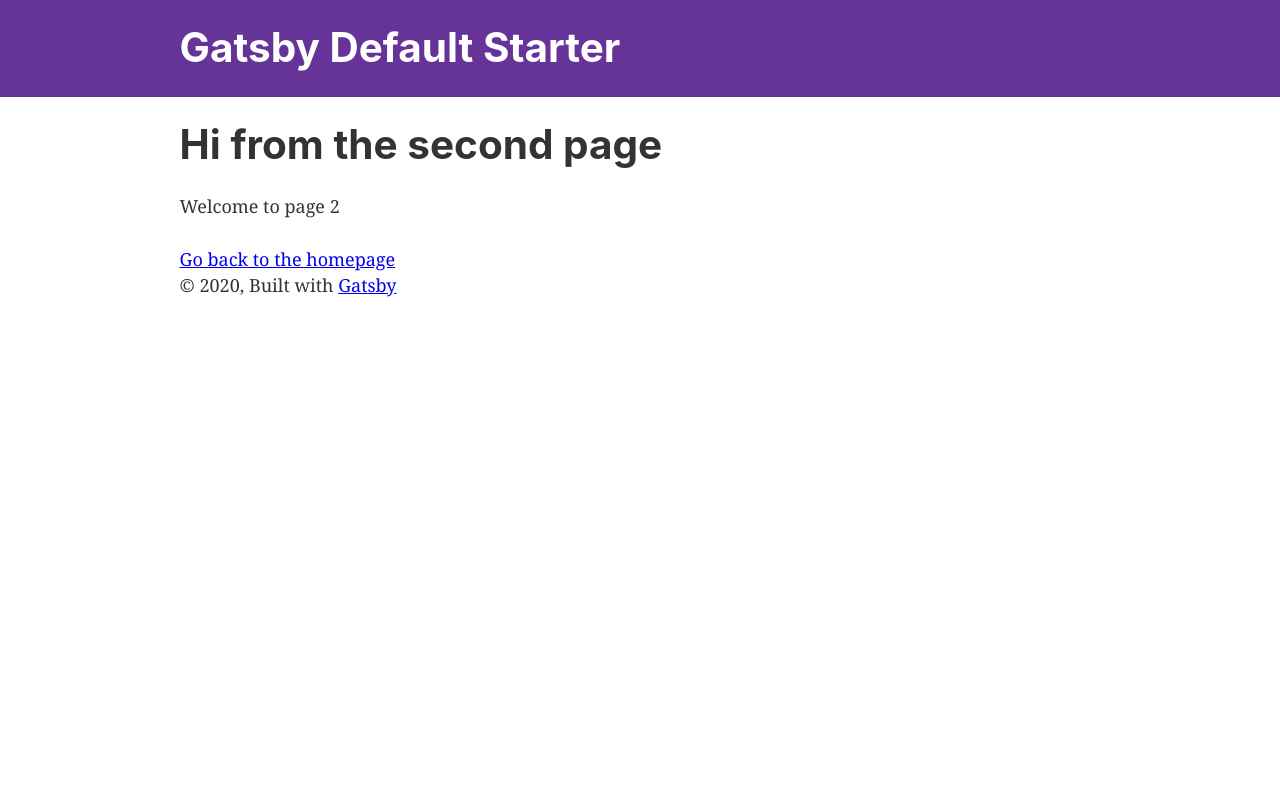
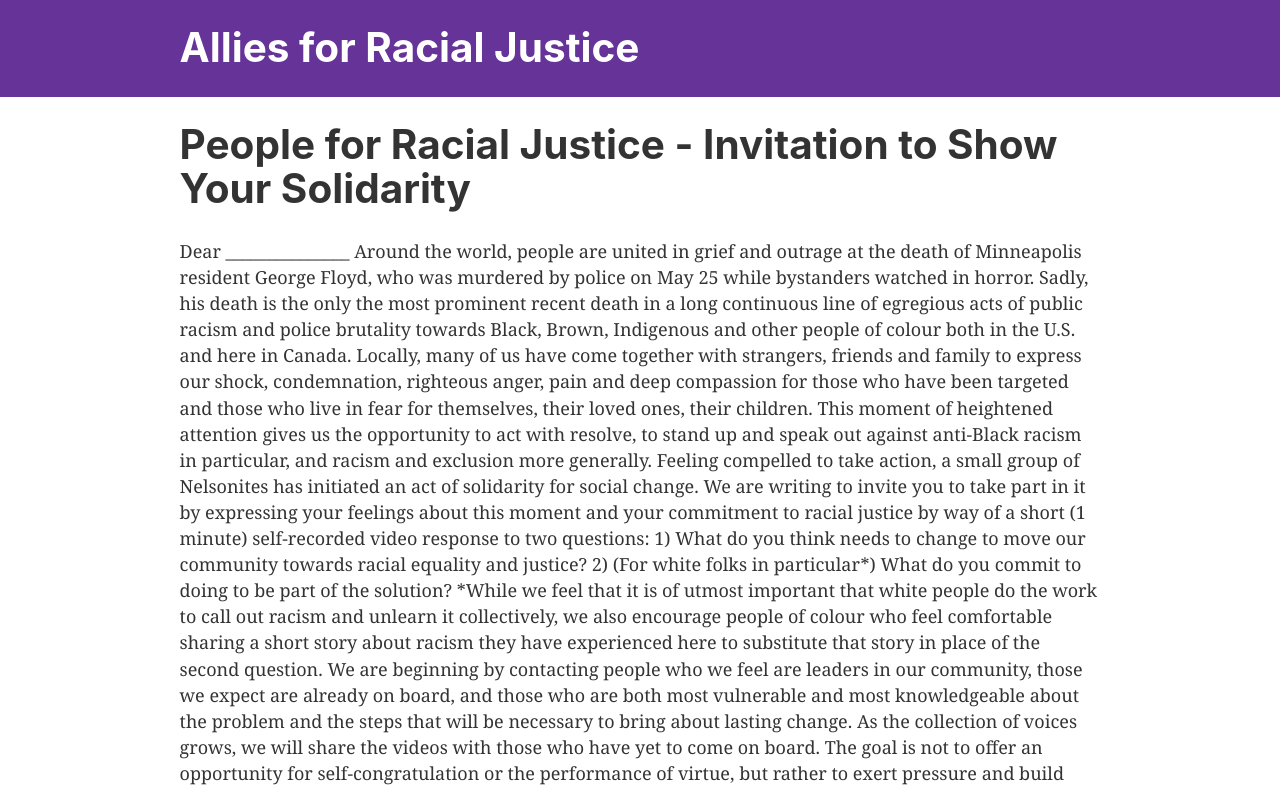
Before and after one commit to WendyKKelly/Racial-Justice, a Gatsby site: page /page-2 in a window 1280 px wide. Shown: the top 790 px of the page. Built offline with nearby package versions, Linux system fonts and the light colour scheme; Gatsby itself is replaced by a stand-in of ours.

Commit message:
new image

```diff
--- a/gatsby-config.js
+++ b/gatsby-config.js
@@ -1,6 +1,6 @@
 module.exports = {
   siteMetadata: {
-    title: `Gatsby Default Starter`,
+    title: `Allies for Racial Justice`,
     description: `Kick off your next, great Gatsby project with this default starter. This barebones starter ships with the main Gatsby configuration files you might need.`,
     author: `@gatsbyjs`,
   },
--- a/src/components/image.js
+++ b/src/components/image.js
@@ -16,7 +16,7 @@ import Img from "gatsby-image"
 const Image = () => {
   const data = useStaticQuery(graphql`
     query {
-      placeholderImage: file(relativePath: { eq: "gatsby-astronaut.png" }) {
+      placeholderImage: file(relativePath: { eq: "George-Floyd.jpeg" }) {
         childImageSharp {
           fluid(maxWidth: 300) {
             ...GatsbyImageSharpFluid
--- a/src/pages/index.js
+++ b/src/pages/index.js
@@ -9,12 +9,12 @@ const IndexPage = () => (
   <Layout>
     <SEO title="Home" />
     <h1>Hi people</h1>
-    <p>Welcome to your new Gatsby site.</p>
+    <p>Welcome to Allies for Racial Justice.</p>
     <p>Now go build something great.</p>
     <div style={{ maxWidth: `300px`, marginBottom: `1.45rem` }}>
       <Image />
     </div>
-    <Link to="/page-2/">Go to page 2</Link> <br />
+    <Link to="/page-2">Link to first sample video</Link> <br />
     <Link to="/using-typescript/">Go to "Using TypeScript"</Link>
   </Layout>
 )
--- a/src/pages/page-2.js
+++ b/src/pages/page-2.js
@@ -7,8 +7,59 @@ import SEO from "../components/seo"
 const SecondPage = () => (
   <Layout>
     <SEO title="Page two" />
-    <h1>Hi from the second page</h1>
-    <p>Welcome to page 2</p>
+    <h1>People for Racial Justice - Invitation to Show Your Solidarity</h1>
+    <p>
+
+
+Dear _______________
+
+Around the world, people are united in grief and outrage at the death of Minneapolis resident George Floyd, who was murdered by police on May 25 while bystanders watched in horror. Sadly, his death is the only the most prominent recent death in a long continuous line of egregious acts of public racism and police brutality towards Black, Brown, Indigenous and other people of colour both in the U.S. and here in Canada.
+
+Locally, many of us have come together with strangers, friends and family to express our shock, condemnation, righteous anger, pain and deep compassion for those who have been targeted and those who live in fear for themselves, their loved ones, their children. This moment of heightened attention gives us the opportunity to act with resolve, to stand up and speak out against anti-Black racism in particular, and racism and exclusion more generally.
+
+Feeling compelled to take action, a small group of Nelsonites has initiated an act of solidarity for social change. We are writing to invite you to take part in it by expressing your feelings about this moment and your commitment to racial justice by way of a short (1 minute) self-recorded video response to two questions:
+
+1) What do you think needs to change to move our community towards racial equality and justice?
+2) (For white folks in particular*) What do you commit to doing to be part of the solution?
+
+*While we feel that it is of utmost important that white people do the work to call out racism and unlearn it collectively, we also encourage people of colour who feel comfortable sharing a short story about racism they have experienced here to substitute that story in place of the second question.
+
+We are beginning by contacting people who we feel are leaders in our community, those we expect are already on board, and those who are both most vulnerable and most knowledgeable about the problem and the steps that will be necessary to bring about lasting change. As the collection of voices grows, we will share the videos with those who have yet to come on board. The goal is not to offer an opportunity for self-congratulation or the performance of virtue, but rather to exert pressure and build commitment to action, particularly on the part of those in power in our community who may not have previously considered the part they might play in bringing about greater racial justice.
+
+This invitation to participate is open to everyone and we encourage you to share it with anyone you feel might like to participate. For those who may feel uncomfortable with the video format, we also welcome still photos – e.g., of people with their words of commitment on a sign held in front of them.
+
+We are collating these short videos (and photos) in a format that we plan to make public [on Facebook? Or a website?], and to share with other organizations working for long-term change.  We also hope it will be welcomed as a tool to further inform our elected representatives, and all those in whom our communities place their trust within the institutions of power (e.g., Nelson Police Department, other Emergency Services, School Districts, Hospitals etc.)
+
+The technology we are using is [Flipgrid?]. You can access it here. [Detailed instructions at link.]
+We are aiming to start collating these by [DATE] and to begin sharing as soon as possible.
+
+If you have any questions about this action, please don’t hesitate to ask. You can contact me at [fill in the blank].
+
+Thank you for considering our invitation. Your voice matters.
+And thank you for caring.
+
+
+Sincerely,
+
+
+
+Wendy Brown Kelly
+
+
+
+Shelina Musaji
+
+
+
+Madelyn MacKay
+
+
+
+Jennie Barron
+
+
+
+</p>
     <Link to="/">Go back to the homepage</Link>
   </Layout>
 )
```
Also changed, not shown: src/images/George-Floyd.jpeg (added), 1 other file.
